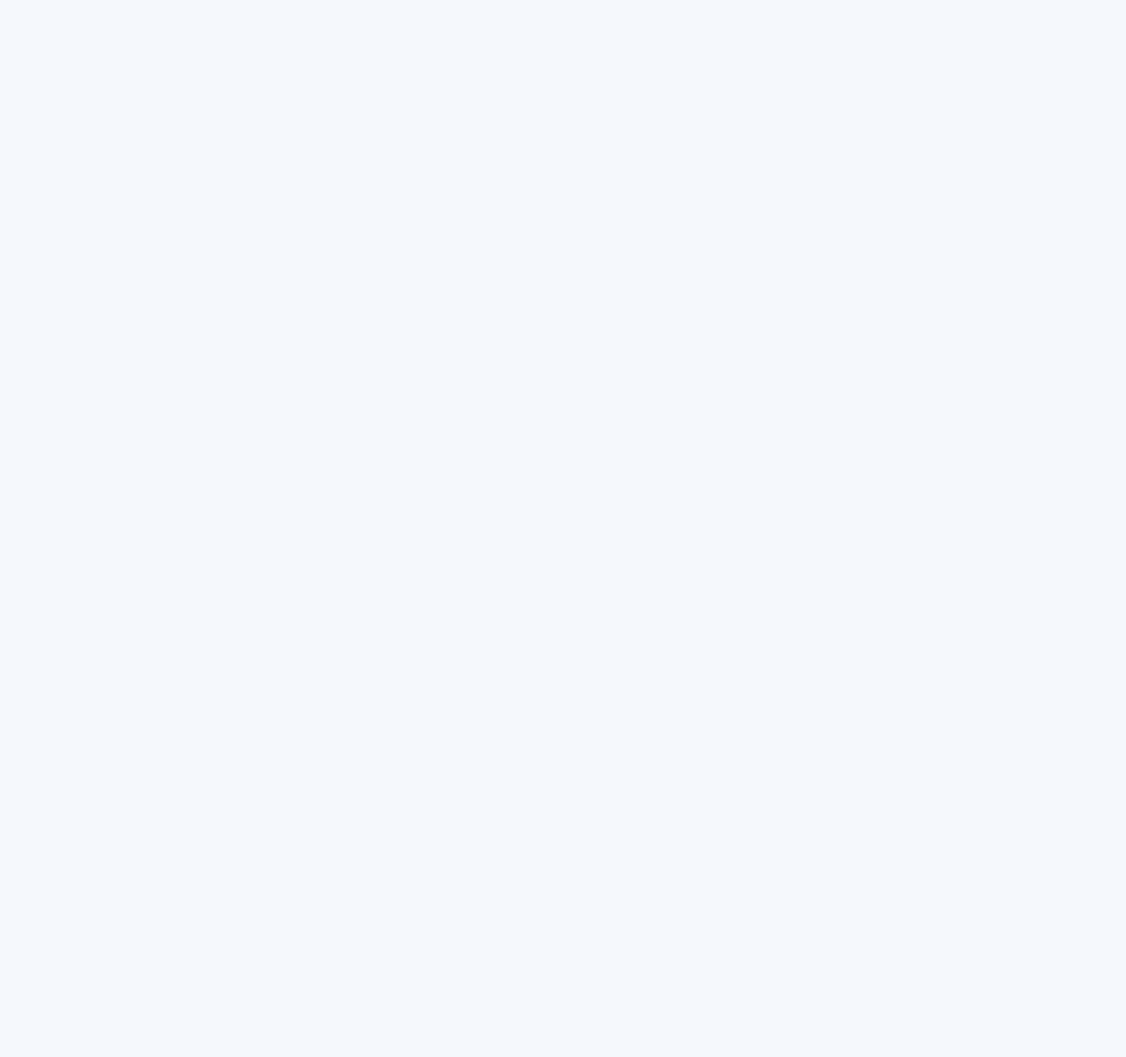
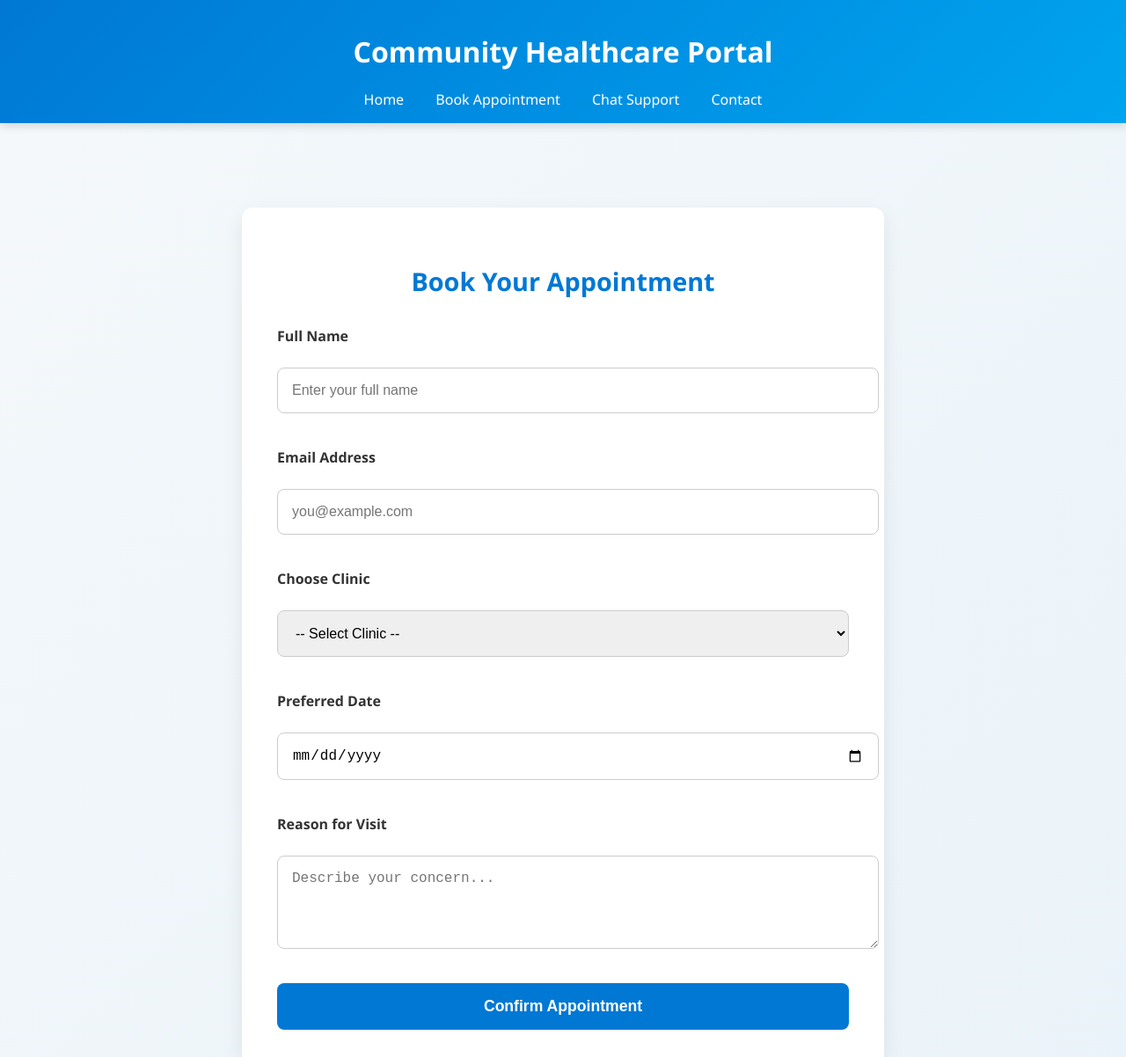
Before and after one commit to affiwillcarry/Capstone, a website: page views/book.html in a window 1280 px wide. Shown: the top 1202 px of the page at 88% size. Before the commit the page ends 800 px from the top, so only its background shows below. Drawn offline with Linux system fonts and the light colour scheme.

Commit message:
book.html

```diff
--- a/views/book.html
+++ b/views/book.html
@@ -6,7 +6,6 @@
   <title>Book Appointment - Community Healthcare</title>
   <link rel="stylesheet" href="/css/style.css" />
   <style>
-    /* Page background and layout */
     .book-page {
       display: flex;
       justify-content: center;
@@ -16,7 +15,6 @@
       padding: 3rem 1rem;
     }
 
-    /* Appointment form card */
     .book-container {
       width: 100%;
       max-width: 650px;
@@ -32,7 +30,6 @@
       box-shadow: 0 10px 30px rgba(0, 0, 0, 0.1);
     }
 
-    /* Title */
     .book-container h2 {
       text-align: center;
       color: #0078d4;
@@ -40,7 +37,6 @@
       font-size: 1.8rem;
     }
 
-    /* Form fields */
     .clean-form {
       display: flex;
       flex-direction: column;
@@ -71,7 +67,6 @@
       outline: none;
     }
 
-    /* Submit button */
     .submit-btn {
       background-color: #0078d4;
       color: #fff;
@@ -85,4 +80,57 @@
     }
 
     .submit-btn:hover {
-      background-color: #005fa3
+      background-color: #005fa3;
+      transform: translateY(-2px);
+    }
+
+    footer {
+      margin-top: 2rem;
+    }
+  </style>
+</head>
+<body>
+  <header>
+    <h1>Community Healthcare Portal</h1>
+    <nav>
+      <a href="/">Home</a>
+      <a href="/book" class="active">Book Appointment</a>
+      <a href="#">Chat Support</a>
+      <a href="#">Contact</a>
+    </nav>
+  </header>
+
+  <main class="book-page">
+    <section class="book-container">
+      <h2>Book Your Appointment</h2>
+      <form id="appointmentForm" class="clean-form" method="POST" action="/book">
+        <label for="name">Full Name</label>
+        <input type="text" id="name" name="name" placeholder="Enter your full name" required />
+
+        <label for="email">Email Address</label>
+        <input type="email" id="email" name="email" placeholder="you@example.com" required />
+
+        <label for="clinic">Choose Clinic</label>
+        <select id="clinic" name="clinic" required>
+          <option value="">-- Select Clinic --</option>
+          <option>Downtown Medical Center</option>
+          <option>Northside Family Clinic</option>
+          <option>Calgary Health Point</option>
+        </select>
+
+        <label for="date">Preferred Date</label>
+        <input type="date" id="date" name="date" required />
+
+        <label for="reason">Reason for Visit</label>
+        <textarea id="reason" name="reason" rows="4" placeholder="Describe your concern..." required></textarea>
+
+        <button type="submit" class="submit-btn">Confirm Appointment</button>
+      </form>
+    </section>
+  </main>
+
+  <footer>
+    <p>© 2025 Community Healthcare Platform</p>
+  </footer>
+</body>
+</html>
```
